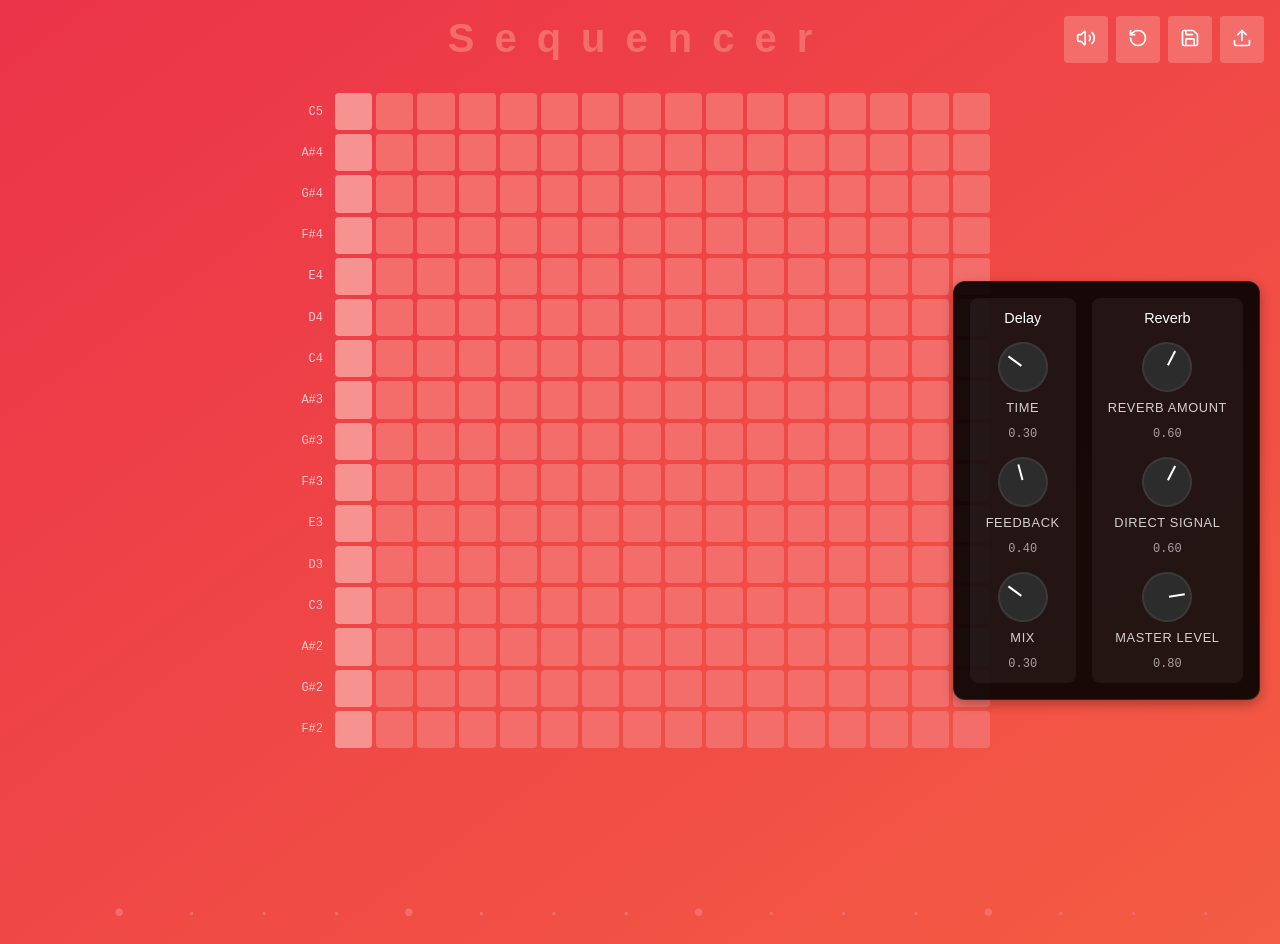
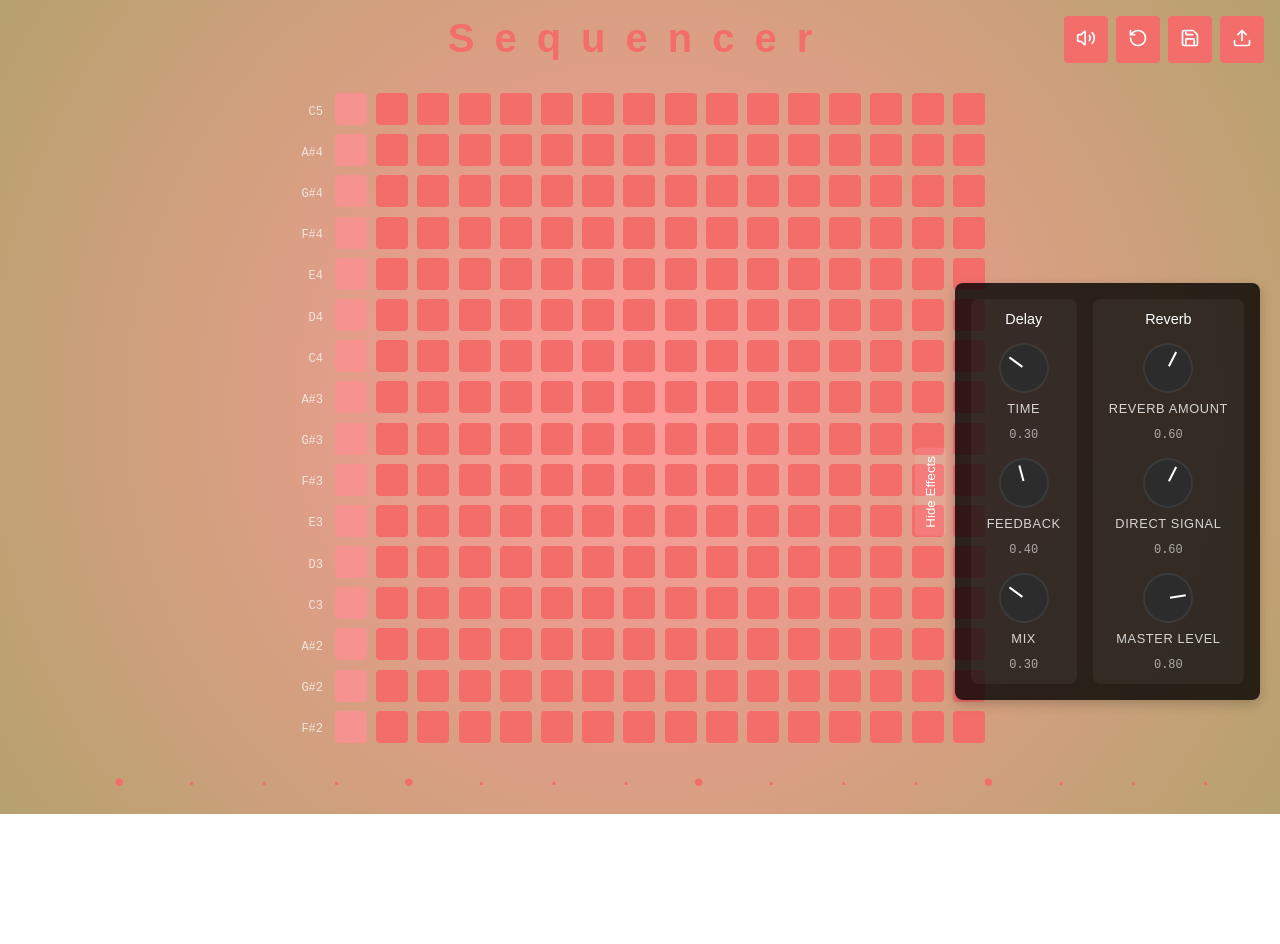
Before and after one commit to kirillginko/sequencer, a Next.js app: page / in a window 1280 px wide. After the commit the page ends 814 px from the top, so only its background shows below. Built offline with nearby package versions, Linux system fonts and the light colour scheme; no server answers.

Commit message:
added slide out for effects

```diff
--- a/src/app/audiosequencer.module.css
+++ b/src/app/audiosequencer.module.css
@@ -4,7 +4,13 @@
   align-items: center;
   justify-content: center;
   min-height: 100vh;
-  background: linear-gradient(to bottom right, #eb3349, #f45c43);
+  background: rgb(2, 0, 36);
+  background: radial-gradient(
+    circle,
+    rgba(2, 0, 36, 1) 0%,
+    rgba(255, 155, 155, 1) 0%,
+    rgba(182, 162, 110, 1) 100%
+  );
   padding: 1rem;
   overflow: hidden;
 }
@@ -254,14 +260,36 @@
   bottom: 100px;
   right: 20px;
   display: flex;
-  flex-direction: row;
+  align-items: center;
   gap: 1rem;
+  padding: 1rem;
+  background: rgba(0, 0, 0, 0.8);
+  border-radius: 8px;
   z-index: 100;
-  background: rgba(0, 0, 0, 0.9);
-  padding: 1rem;
-  border-radius: 12px;
-  border: 1px solid rgba(255, 255, 255, 0.1);
-  box-shadow: 0 4px 12px rgba(0, 0, 0, 0.3);
+  box-shadow: 0 4px 12px rgba(0, 0, 0, 0.2);
+  transition: transform 0.3s ease;
+}
+
+.slideIn {
+  transform: translateX(0);
+}
+
+.slideOut {
+  transform: translateX(100%);
+}
+
+.toggleButton {
+  position: absolute;
+  left: -40px;
+  background: rgba(255, 255, 255, 0.1);
+  color: white;
+  border: none;
+  border-radius: 4px;
+  cursor: pointer;
+  padding: 0.5rem;
+  writing-mode: vertical-rl;
+  transform: rotate(180deg);
+  z-index: 101;
 }
 
 .effectSection {
@@ -367,13 +395,17 @@
 
 @media (max-width: 900px) {
   .holder {
-    width: 28px;
-    height: 28px;
+    width: 32px;
+    height: 32px;
   }
 }
 @media (max-height: 800px) {
   .sequencerContainer {
-    padding-bottom: 140px;
+    padding-bottom: 10px;
+  }
+  .holder {
+    width: 32px;
+    height: 32px;
   }
 
   .noteLabel {
@@ -383,7 +415,11 @@
 
 @media (max-width: 768px) {
   .sequencerContainer {
-    padding-bottom: 160px;
+    padding-bottom: 10px;
+  }
+  .holder {
+    width: 32px;
+    height: 32px;
   }
 
   .noteLabels {
@@ -446,7 +482,11 @@
 
 @media (max-width: 480px) {
   .sequencerContainer {
-    padding-bottom: 140px;
+    padding-bottom: 10px;
+  }
+  .holder {
+    width: 42px;
+    height: 42px;
   }
 
   .noteLabels {
--- a/src/app/components/Sequencer/AudioSequencer.js
+++ b/src/app/components/Sequencer/AudioSequencer.js
@@ -78,6 +78,12 @@ const AudioSequencer = () => {
   const activeNotesRef = useRef(activeNotes);
   const delayEffectRef = useRef(null);
   const reverbEffectRef = useRef(null);
+
+  const [showEffects, setShowEffects] = useState(true); // State to control visibility
+
+  const toggleEffects = () => {
+    setShowEffects((prev) => !prev); // Toggle the visibility
+  };
 
   useEffect(() => {
     activeNotesRef.current = activeNotes;
@@ -345,7 +351,14 @@ const AudioSequencer = () => {
     <div className={styles.container}>
       <h1 className={styles.title}>Sequencer</h1>
 
-      <div className={styles.effectsContainer}>
+      <div
+        className={`${styles.effectsContainer} ${
+          showEffects ? styles.slideIn : styles.slideOut
+        }`}
+      >
+        <button onClick={toggleEffects} className={styles.toggleButton}>
+          {showEffects ? "Hide Effects" : "Show Effects"}
+        </button>
         <div className={styles.delayControls}>
           <DelayEffect
             delayTime={delayTime}
@@ -358,7 +371,6 @@ const AudioSequencer = () => {
             audioContext={Howler.ctx}
           />
         </div>
-        <div className={styles.reverbControls}>
         <ReverbEffect
           wetLevel={reverbWetLevel}
           setWetLevel={setReverbWetLevel}
@@ -369,7 +381,6 @@ const AudioSequencer = () => {
           reverbEffectRef={reverbEffectRef}
           audioContext={Howler.ctx}
         />
-        </div>
       </div>
 
       <div className={styles.sequencerContainer}>
```
Lines whose indentation alone changed are shown as unchanged.
